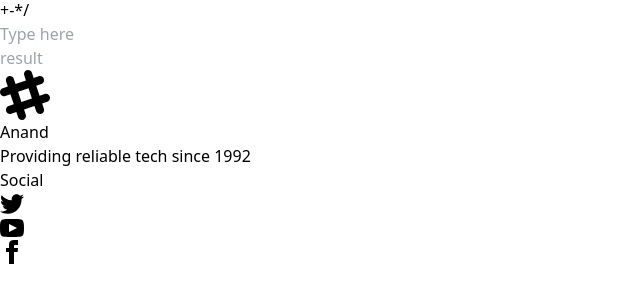
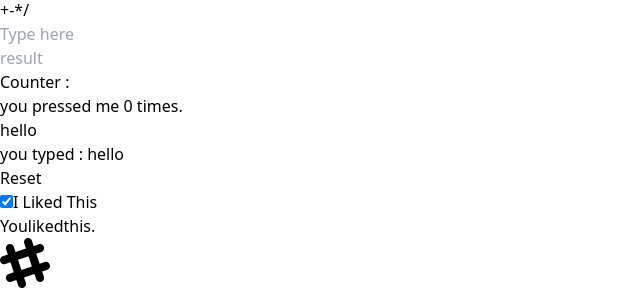
Before and after one commit to aaananddd/first-project, a React (Vite) app: page / in a window 1280 px wide. Shown: the part 2522-2812 px from the top of the page, without its empty margins (0-640 px from the left). Before the commit the page ends 2786 px from the top, so only its background shows below. Built offline with nearby package versions, Linux system fonts and the light colour scheme.

Commit message:
checkbox

```diff
--- a/src/App.jsx
+++ b/src/App.jsx
@@ -7,35 +7,38 @@ import MyButton from "./component/MyButton";
 import { FontAwesomeIcon } from "@fortawesome/react-fontawesome";
 import { faArrowRight } from "@fortawesome/free-solid-svg-icons"; // Replace 'faIcons' with the name of the icon you want to use
 import Calculator from "./component/Calculator";
+import Count from "./component/Count";
+import String from "./component/String";
+import Checkbox from "./component/Checkbox";
 
 const App = () => {
   const tiles = [
     {
-      image:inter,
-      title:"Modular Interiors",
-      desc:"Functional kitchen, Wardobe and storage"
+      image: inter,
+      title: "Modular Interiors",
+      desc: "Functional kitchen, Wardobe and storage",
     },
     {
-      image:inter,
-      title:"Modular Interiors",
-      desc:"Functional kitchen, Wardobe and storage"
+      image: inter,
+      title: "Modular Interiors",
+      desc: "Functional kitchen, Wardobe and storage",
     },
     {
-      image:inter,
-      title:"Modular Interiors",
-      desc:"Functional kitchen, Wardobe and storage"
+      image: inter,
+      title: "Modular Interiors",
+      desc: "Functional kitchen, Wardobe and storage",
     },
     {
-      image:inter,
-      title:"Modular Interiors",
-      desc:"Functional kitchen, Wardobe and storage"
+      image: inter,
+      title: "Modular Interiors",
+      desc: "Functional kitchen, Wardobe and storage",
     },
   ];
   return (
     <div>
       <Header heading={"LIVSPACE"} />
       <div className="">
-        <div classname="relative">
+        <div className="relative">
           <img src={sun} className="w-full" alt="sample image" />
         </div>
         <div className="absolute inset-0  flex flex-col justify-center items-center h-2/3 pt-40 text-center">
@@ -43,8 +46,10 @@ const App = () => {
             Bringing beauty to every corner
           </h1>
 
-          <p className='font-semibold text-green-900 text-lg w-1/2 '>Where creativity flourishes and functionality reigns, we design spaces that reflect your unique style and enhance your lifestyle.</p>
-
+          <p className="font-semibold text-green-900 text-lg w-1/2 ">
+            Where creativity flourishes and functionality reigns, we design
+            spaces that reflect your unique style and enhance your lifestyle.
+          </p>
         </div>
 
         <div>
@@ -58,15 +63,13 @@ const App = () => {
           </p>
         </div>
         <div className="flex p-4">
-          {tiles.map((item) => (
-            <div className="w-1/4 bg-slate-200 rounded-lg p-6 m-4">
+          {tiles.map((item, index) => (
+            <div key={index} className="w-1/4 bg-slate-200 rounded-lg p-6 m-4">
               <img src={item.image} className="rounded-lg" alt="sample image" />
               <h3 className="text-center font-semibold text-2xl p-2">
                 {item.title}
               </h3>
-              <p className="text-center">
-                {item.desc}
-              </p>
+              <p className="text-center">{item.desc}</p>
               <div className="flex justify-center">
                 <FontAwesomeIcon
                   icon={faArrowRight}
@@ -76,8 +79,13 @@ const App = () => {
             </div>
           ))}
         </div>
-        <div className="flex  flex-col items-center font-bold text-3xl w-full justify-center"><MyButton /></div>
+        <div className="flex  flex-col items-center font-bold text-3xl w-full justify-center">
+          <MyButton />
+        </div>
         <Calculator />
+        <Count />
+        <String />
+        <Checkbox />
       </div>
       <Footer name={"Anand"} />
     </div>
--- /dev/null
+++ b/src/component/Checkbox.jsx
@@ -0,0 +1,20 @@
+import React, { useState } from "react";
+
+const Checkbox = () => {
+  const [liked, setLiked] = useState(true);
+
+  const handleChange = (e) => {
+    setLiked(e.target.checked);
+  };
+  return (
+    <div>
+      <label>
+        <input type="checkbox" checked={liked} onChange={handleChange} />I Liked
+        This
+      </label>
+      <p>You{liked ? "liked" : "did not like"}this.</p>
+    </div>
+  );
+};
+
+export default Checkbox;
--- /dev/null
+++ b/src/component/Count.jsx
@@ -0,0 +1,29 @@
+import React, { useState } from "react";
+
+const Count = () => {
+  const [count, setCount] = useState(0);
+
+
+  const handleClick = () => {
+    setCount(count + 1);
+  };
+
+
+
+  return (
+    <div className="flex justify-center items-center m-8">
+      <div>
+        <h1 className="text-blue-900 font-bold text-4xl ">Counter : </h1>
+      </div>
+      <div className="gap-3 ml-4">
+        <button onClick={handleClick} className="  btn btn-secondary gap-2">
+          you pressed me {count} times.
+        </button>
+      </div>
+
+
+    </div>
+  );
+};
+
+export default Count;
--- a/src/component/Footer.jsx
+++ b/src/component/Footer.jsx
@@ -15,6 +15,7 @@ const Footer = ({name}) => {
       <a><svg xmlns="http://www.w3.org/2000/svg" width="24" height="24" viewBox="0 0 24 24" className="fill-current"><path d="M9 8h-3v4h3v12h5v-12h3.642l.358-4h-4v-1.667c0-.955.192-1.333 1.115-1.333h2.885v-5h-3.808c-3.596 0-5.192 1.583-5.192 4.615v3.385z"></path></svg></a>
     </div>
   </nav>
+
 </footer>
   )
 }
--- /dev/null
+++ b/src/component/String.jsx
@@ -0,0 +1,26 @@
+import React, { useState } from "react";
+
+const String = () => {
+  const [text, setText] = useState("hello");
+
+  const handleChange = (e) => {
+    setText(e.target.value);
+  };
+
+  return (
+    <div className="flex flex-col   justify-center items-center w-full p-12 font-bold text-3xl">
+      <input value={text} className="items-end justify-center border-slate-950" onChange={handleChange} />
+      <p className={text === "hello" ? "text-green-500" : ""}>
+        you typed : {text}
+      </p>
+      <button
+        onClick={() => setText("hello")}
+        className="  btn btn-secondary gap-2"
+      >
+        Reset
+      </button>
+    </div>
+  );
+};
+
+export default String;
```
